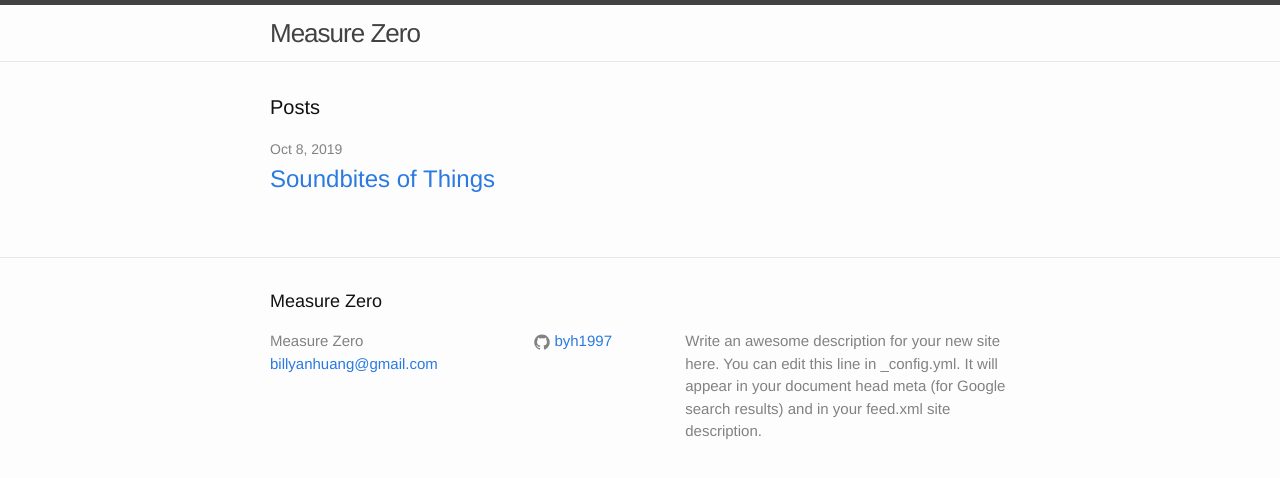
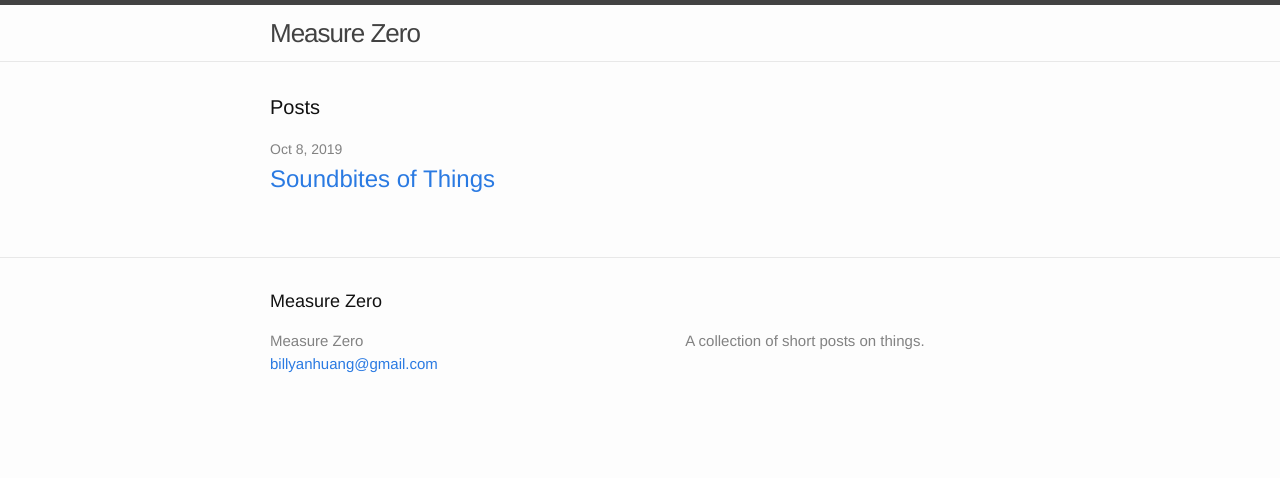
Before and after one commit to byh1997/byh1997.github.io, a Jekyll site: the page built from index.html, in a window 1280 px wide. Shown: the top 478 px of the page. Built offline with Jekyll 4.4.1, drawn with Linux system fonts in a browser that asks for light colours.

Commit message:
Update _config.yml

```diff
--- a/_config.yml
+++ b/_config.yml
@@ -2,12 +2,9 @@
 title: Measure Zero
 email: billyanhuang@gmail.com
 description: > # this means to ignore newlines until "baseurl:"
-  Write an awesome description for your new site here. You can edit this
-  line in _config.yml. It will appear in your document head meta (for
-  Google search results) and in your feed.xml site description.
+  A collection of short posts on things.
 baseurl: "" # the subpath of your site, e.g. /blog/
 url: "http://byh1997.github.io" # the base hostname & protocol for your site
-github_username:  byh1997
 
 # Build settings
 markdown: kramdown
```
